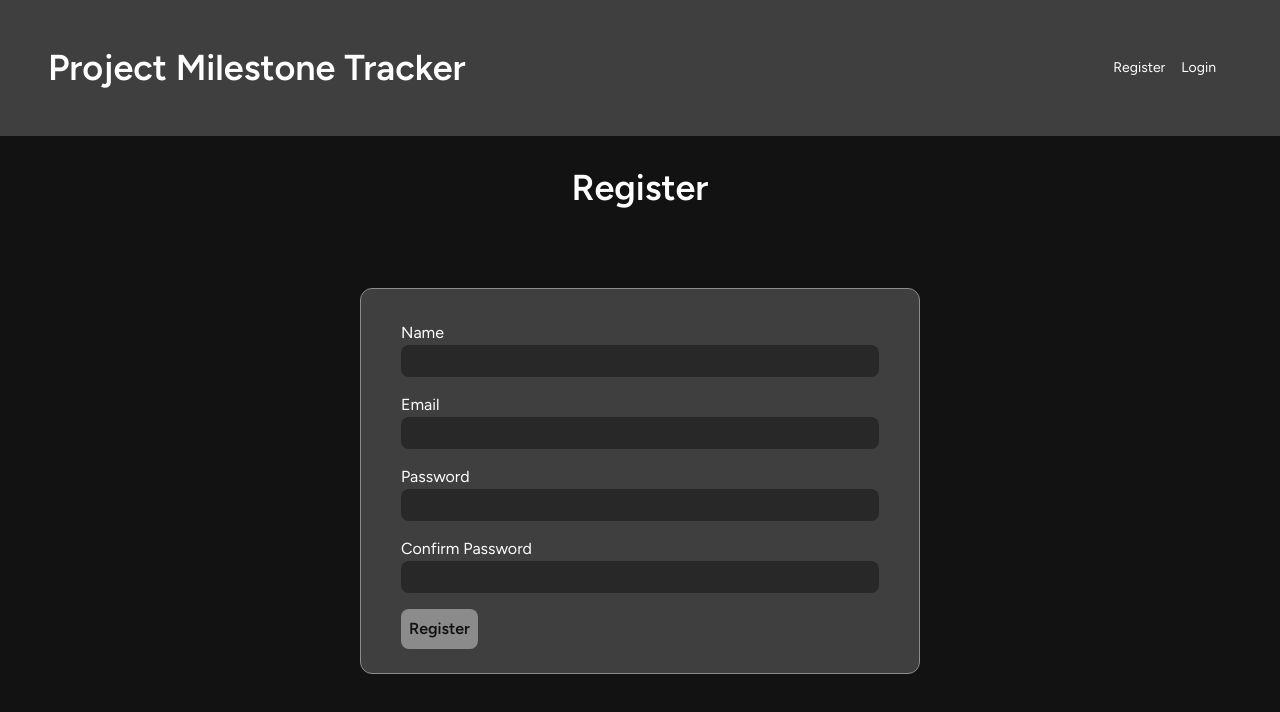
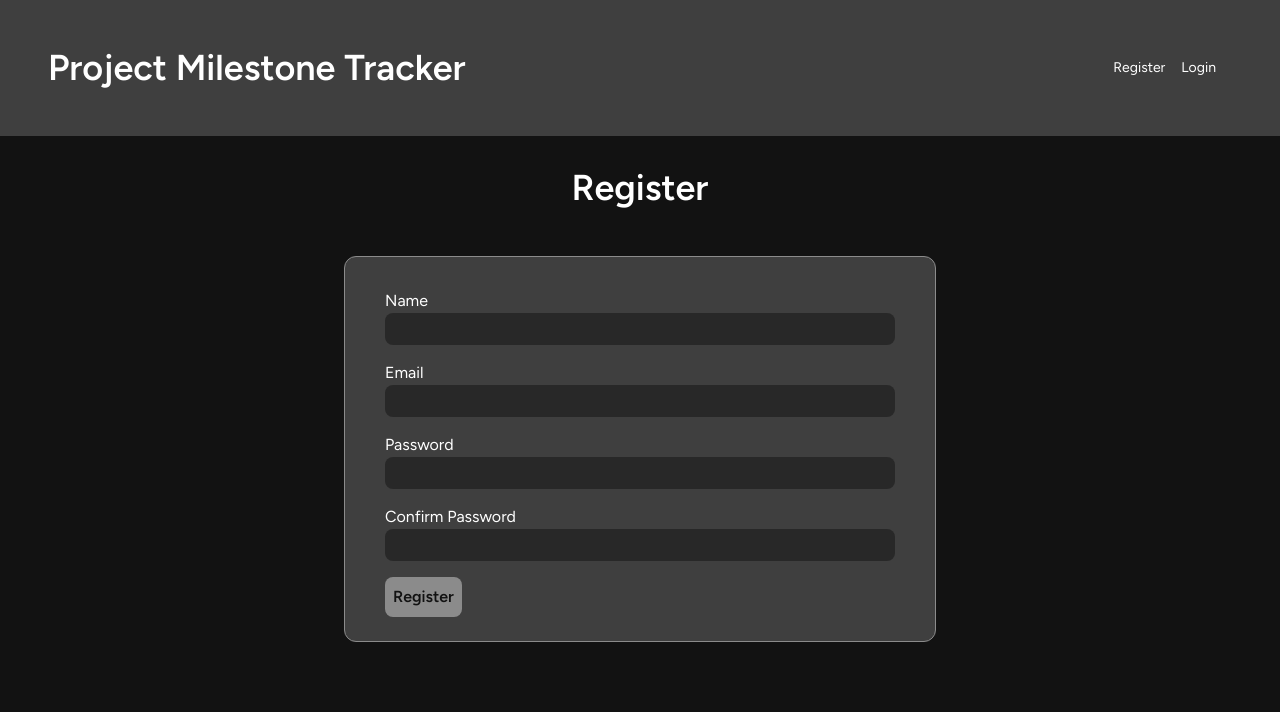
Before and after one commit to TheAndyyManCan/project-milestone-tracker-front-end, an Angular app: page /register in a window 1280 px wide. Shown: the top 712 px of the page. Built offline with nearby package versions, Linux system fonts and the light colour scheme; no server answers.

Commit message:
Added global form styling

```diff
--- a/src/app/header/header.component.css
+++ b/src/app/header/header.component.css
@@ -44,4 +44,5 @@
 
 .nav-list-item:hover {
     color: var(--dark-600);
+    cursor: pointer;
 }
--- a/src/app/header/header.component.html
+++ b/src/app/header/header.component.html
@@ -5,7 +5,7 @@
     <nav class="nav">
         <ul class="nav-list">
             <li class="nav-list-item" *ngFor="let item of nav;"><a routerLink="{{ item.link }}">{{ item.text }}</a></li>
-            <li class="nac-list-item" *ngIf="authenticated" (click)="logout()">Logout</li>
+            <li class="nav-list-item" *ngIf="authenticated" (click)="logout()">Logout</li>
         </ul>
     </nav>
 </div>
--- a/src/app/login/login.component.css
+++ b/src/app/login/login.component.css
@@ -0,0 +1,11 @@
+.title {
+    margin-top: 2rem;
+    text-align: center;
+    font-size: 2.25rem;
+    line-height: 2.5rem;
+    font-weight: 600;
+}
+
+.content {
+    padding: 3rem;
+}
--- a/src/app/login/login.component.html
+++ b/src/app/login/login.component.html
@@ -1,24 +1,24 @@
-<div class="mt-8 text-center text-4xl font-semibold">
+<div class="title">
   Login
 </div>
-<div class="p-20">
-  <div class="border border-dark-600 rounded-xl bg-dark-300 w-1/2 mx-auto">
-    <form class="p-6" [formGroup]="loginForm" (ngSubmit)="onSubmit()">
-      <div class="mx-2 p-2">
-          <label for="email" class="text-md text-white mx-auto">Email</label><br />
+<div class="content">
+  <div class="form-container">
+    <form class="form" [formGroup]="loginForm" (ngSubmit)="onSubmit()">
+      <div class="form-input-container">
+          <label for="email" class="form-label">Email</label><br />
           <input type="email"
                  name="email"
-                 class="font-semibold bg-dark-200 rounded-lg text-dark-600 w-full mx-auto p-2 h-8 focus:ring-dark-600 focus:outline-none"
+                 class="form-input"
                  formControlName="email" />
       </div>
-      <div class="mx-2 p-2">
+      <div class="form-input-container">
           <label for="password" class="text-md text-white mx-auto">Password</label><br />
           <input type="password"
                  name="password"
-                 class="font-semibold bg-dark-200 rounded-lg text-dark-600 w-full mx-auto p-2 h-8 focus:ring-dark-600 focus:outline-none"
+                 class="form-input"
                  formControlName="password" />
       </div>
-      <button type="submit" class="bg-dark-600 text-dark-100 font-semibold p-2 rounded-lg hover:bg-dark-500 ml-4 mt-2">Login</button>
+      <button type="submit" class="submit-button">Login</button>
     </form>
   </div>
 </div>
--- a/src/app/register/register.component.css
+++ b/src/app/register/register.component.css
@@ -0,0 +1,11 @@
+.title {
+    margin-top: 2rem;
+    text-align: center;
+    font-size: 2.25rem;
+    line-height: 2.5rem;
+    font-weight: 600;
+}
+
+.content {
+    padding: 3rem;
+}
--- a/src/app/register/register.component.html
+++ b/src/app/register/register.component.html
@@ -1,39 +1,39 @@
-<div class="mt-8 text-center text-4xl font-semibold">
+<div class="title">
   Register
 </div>
-<div class="p-20">
-  <div class="border border-dark-600 rounded-xl bg-dark-300 w-1/2 mx-auto">
-    <form class="p-6" [formGroup]="registerForm" (ngSubmit)="onSubmit()">
-      <div class="mx-2 p-2">
-          <label for="name" class="text-md text-white mx-auto">Name</label><br />
+<div class="content">
+  <div class="form-container">
+    <form class="form" [formGroup]="registerForm" (ngSubmit)="onSubmit()">
+      <div class="form-input-container">
+          <label for="name" class="form-label">Name</label><br />
           <input type="text"
                  name="name"
-                 class="font-semibold bg-dark-200 rounded-lg text-dark-600 w-full mx-auto p-2 h-8 focus:ring-dark-600 focus:outline-none"
+                 class="form-input"
                  formControlName="name" />
       </div>
-      <div class="mx-2 p-2">
-          <label for="email" class="text-md text-white mx-auto">Email</label><br />
+      <div class="form-input-container">
+          <label for="email" class="form-label">Email</label><br />
           <input type="email"
                  name="email"
-                 class="font-semibold bg-dark-200 rounded-lg text-dark-600 w-full mx-auto p-2 h-8 focus:ring-dark-600 focus:outline-none"
+                 class="form-input"
                  formControlName="email" />
       </div>
-      <div class="mx-2 p-2">
-          <label for="password" class="text-md text-white mx-auto">Password</label><br />
+      <div class="form-input-container">
+          <label for="password" class="form-label">Password</label><br />
           <input type="password"
                  name="password"
-                 class="font-semibold bg-dark-200 rounded-lg text-dark-600 w-full mx-auto p-2 h-8 focus:ring-dark-600 focus:outline-none"
+                 class="form-input"
                  formControlName="password" />
       </div>
-    <div class="mx-2 p-2">
-        <label for="confirmPassword" class="text-md text-white mx-auto">Confirm Password</label><br />
+    <div class="form-input-container">
+        <label for="confirmPassword" class="form-label">Confirm Password</label><br />
         <input type="password"
                name="confirmPassword"
-               class="font-semibold bg-dark-200 rounded-lg text-dark-600 w-full mx-auto p-2 h-8 focus:ring-dark-600 focus:outline-none"
+               class="form-input"
                formControlName="confirmPassword" />
     </div>
-      <button type="submit" class="bg-dark-600 text-dark-100 font-semibold p-2 rounded-lg hover:bg-dark-500 ml-4 mt-2">Register</button>
-      <div class="text-red text-sm uppercase font-semibold mx-2 p-2" *ngIf="error">
+      <button type="submit" class="submit-button">Register</button>
+      <div class="form-error" *ngIf="error">
         The form could not be processed
       </div>
     </form>
--- a/src/styles.css
+++ b/src/styles.css
@@ -24,3 +24,74 @@ body {
 body::selection {
     background-color: var(--dark-300);
 }
+
+/**
+ * Forms
+ **/
+.form-container {
+    border-width: 1px;
+    border-color: var(--dark-600);
+    border-radius: 0.75rem;
+    background-color: var(--dark-300);
+    width: 50%;
+    margin-left: auto;
+    margin-right: auto;
+}
+
+.form {
+    padding: 1.5rem;
+}
+
+.form-input-container {
+    margin-right: 0.5rem;
+    margin-left: 0.5rem;
+    padding: 0.5rem;
+}
+
+.form-label {
+    color: white;
+    margin-left: auto;
+    margin-right: auto;
+}
+
+.form-input {
+    font-weight: 600;
+    background-color: var(--dark-200);
+    border-radius: 0.5rem;
+    color: var(--dark-600);
+    width: 100%;
+    margin-left: auto;
+    margin-right: auto;
+    padding: 0.5rem;
+    height: 2rem;
+}
+
+.form-input:focus {
+    outline: 2px solid transparent;
+    outline-offset: 2px;
+}
+
+.submit-button {
+    background-color: var(--dark-600);
+    color: var(--dark-100);
+    font-weight: 550;
+    padding: 0.5rem;
+    border-radius: 0.5rem;
+    margin-left: 1rem;
+    margin-top: 0.5rem;
+}
+
+.submit-button:hover {
+    background-color: var(--dark-500);
+}
+
+.form-error {
+    color: red;
+    font-size: 0.875rem;
+    line-height: 1.25rem;
+    text-transform: uppercase;
+    font-weight: 600;
+    margin-left: auto;
+    margin-right: auto;
+    padding: 0.5rem;
+}
```
